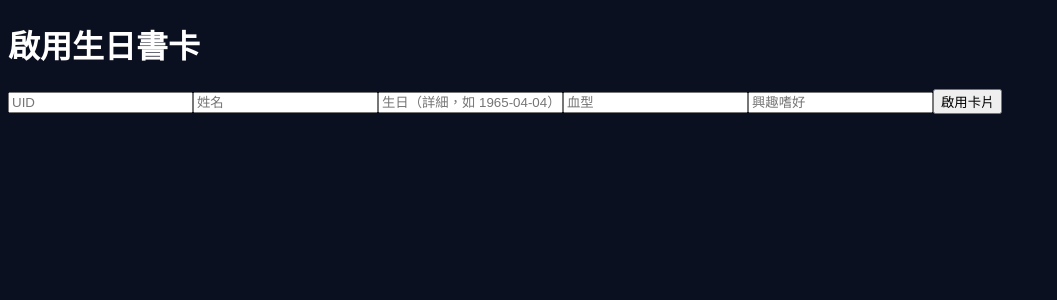
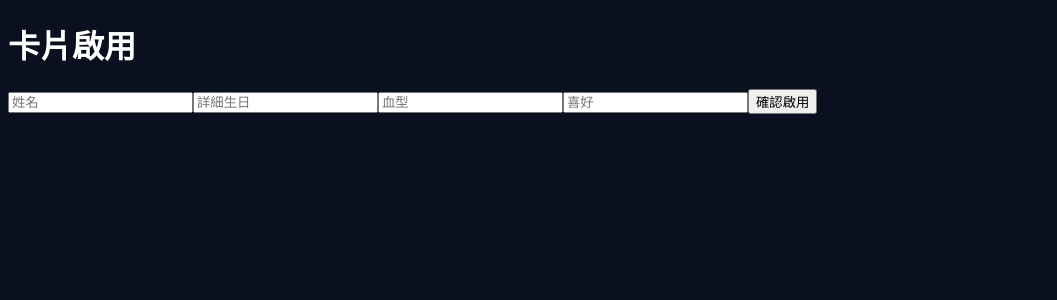
Before and after one commit to srluo/NFC-HB2Y, a Next.js app: page / in a window 1280 px wide. Shown: the top 300 px of the page, without its empty margins (0-1057 px from the left). Built offline with nearby package versions, Linux system fonts and the light colour scheme.

Commit message:
Update page.jsx

```diff
--- a/app/page.jsx
+++ b/app/page.jsx
@@ -1,101 +1,58 @@
 "use client";
 import { useState } from "react";
+import { useSearchParams, useRouter } from "next/navigation";
+import { getErrorMessage } from "@/lib/errorMessages";
 
-// ⬅️ 關鍵：強制動態渲染，避免 build 時預先渲染爆掉
-export const dynamic = "force-dynamic";
+export default function ActivatePage() {
+  const searchParams = useSearchParams();
+  const uid = searchParams.get("uid");
+  const router = useRouter();
 
-export default function HomePage() {
-  const [status, setStatus] = useState("idle");
-  const [form, setForm] = useState({
-    uid: "",
-    name: "",
-    birthday_detail: "",
-    blood_type: "",
-    hobbies: ""
-  });
+  const [name, setName] = useState("");
+  const [birthdayDetail, setBirthdayDetail] = useState("");
+  const [bloodType, setBloodType] = useState("");
+  const [hobbies, setHobbies] = useState("");
+  const [error, setError] = useState(null);
+  const [success, setSuccess] = useState(null);
 
-  const handleChange = (e) => {
-    setForm({ ...form, [e.target.name]: e.target.value });
-  };
-
-  const handleSubmit = async (e) => {
+  async function handleSubmit(e) {
     e.preventDefault();
-    setStatus("loading");
+    setError(null);
+    setSuccess(null);
 
     try {
       const res = await fetch("/api/card-activate", {
         method: "POST",
         headers: { "Content-Type": "application/json" },
-        body: JSON.stringify(form),
+        body: JSON.stringify({ uid, name, birthday_detail: birthdayDetail, blood_type: bloodType, hobbies }),
       });
 
       const data = await res.json();
-      if (!res.ok) {
-        setStatus(`error: ${data.code || data.reason}`);
+
+      if (data.status === "activated") {
+        setSuccess("卡片啟用成功 ✅，剩餘點數：" + data.points);
+        setTimeout(() => router.push("/"), 2000); // 2秒後回首頁
       } else {
-        setStatus(`✅ 卡片啟用成功！點數：${data.points}`);
+        setError(getErrorMessage(data.code, "zh"));
       }
     } catch (err) {
-      setStatus("error: network error");
+      setError("⚠️ 系統錯誤，請稍後再試");
     }
-  };
+  }
 
   return (
-    <div className="max-w-md mx-auto mt-10">
-      <h1 className="text-2xl font-bold mb-4">啟用生日書卡</h1>
-      <form onSubmit={handleSubmit} className="space-y-3">
-        <input
-          type="text"
-          name="uid"
-          placeholder="UID"
-          value={form.uid}
-          onChange={handleChange}
-          className="w-full border p-2 rounded"
-        />
-        <input
-          type="text"
-          name="name"
-          placeholder="姓名"
-          value={form.name}
-          onChange={handleChange}
-          className="w-full border p-2 rounded"
-        />
-        <input
-          type="text"
-          name="birthday_detail"
-          placeholder="生日（詳細，如 1965-04-04）"
-          value={form.birthday_detail}
-          onChange={handleChange}
-          className="w-full border p-2 rounded"
-        />
-        <input
-          type="text"
-          name="blood_type"
-          placeholder="血型"
-          value={form.blood_type}
-          onChange={handleChange}
-          className="w-full border p-2 rounded"
-        />
-        <input
-          type="text"
-          name="hobbies"
-          placeholder="興趣嗜好"
-          value={form.hobbies}
-          onChange={handleChange}
-          className="w-full border p-2 rounded"
-        />
-        <button
-          type="submit"
-          disabled={status === "loading"}
-          className="w-full bg-indigo-600 text-white rounded-lg py-2 mt-4 hover:bg-indigo-700"
-        >
-          {status === "loading" ? "啟用中..." : "啟用卡片"}
-        </button>
+    <div className="p-4">
+      <h1 className="text-lg font-bold mb-4">卡片啟用</h1>
+      {error && <div className="text-red-500 mb-2">{error}</div>}
+      {success && <div className="text-green-600 mb-2">{success}</div>}
+
+      <form onSubmit={handleSubmit}>
+        <input value={name} onChange={e => setName(e.target.value)} placeholder="姓名" className="border p-1 w-full mb-2" />
+        <input value={birthdayDetail} onChange={e => setBirthdayDetail(e.target.value)} placeholder="詳細生日" className="border p-1 w-full mb-2" />
+        <input value={bloodType} onChange={e => setBloodType(e.target.value)} placeholder="血型" className="border p-1 w-full mb-2" />
+        <input value={hobbies} onChange={e => setHobbies(e.target.value)} placeholder="喜好" className="border p-1 w-full mb-2" />
+        <button type="submit" className="w-full bg-indigo-600 text-white rounded-lg py-2 mt-2">確認啟用</button>
       </form>
-
-      {status !== "idle" && (
-        <div className="mt-4 text-sm text-gray-700">{status}</div>
-      )}
     </div>
   );
 }
```
